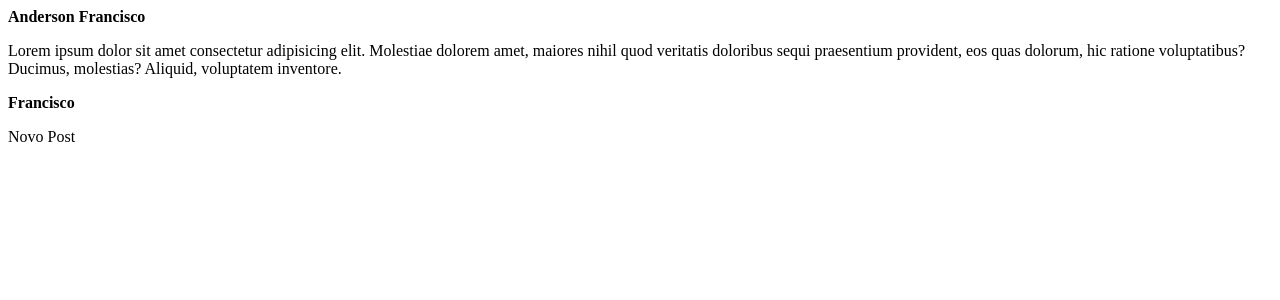
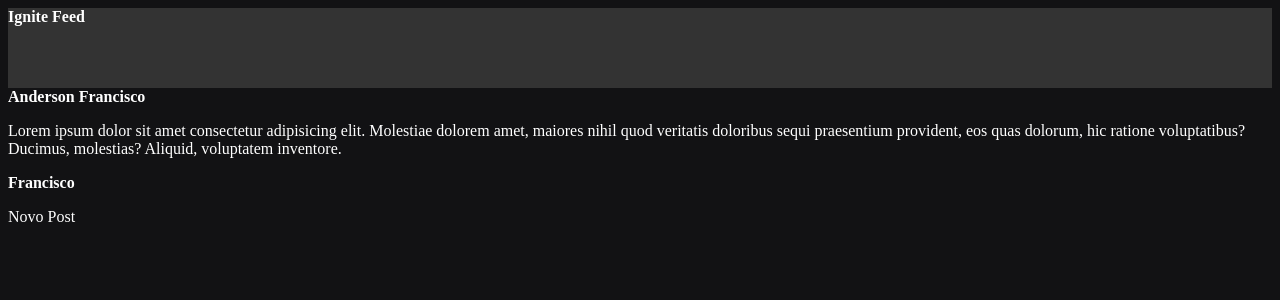
Before and after one commit to andersonigfrancisco/Vite-React, a React (Vite) app: page / in a window 1280 px wide. Shown: the top 300 px of the page. Built offline with nearby package versions, Linux system fonts and the light colour scheme.

Commit message:
:construction_worker: add css modules

```diff
--- a/src/App.jsx
+++ b/src/App.jsx
@@ -1,9 +1,15 @@
+import { Header } from './Components/Header';
 import { Post } from './Post'
+
+
+import './styles.css';
 
 export function App() {
 
   return (
+
     <div>
+      <Header />
       <Post
         author="Anderson Francisco"
         content="Lorem ipsum dolor sit amet consectetur adipisicing elit. Molestiae dolorem amet, maiores nihil quod veritatis doloribus sequi praesentium provident, eos quas dolorum, hic ratione voluptatibus? Ducimus, molestias? Aliquid, voluptatem inventore."
@@ -14,5 +20,6 @@
         content="Novo Post"
       />
     </div>
+
   )
 }
--- /dev/null
+++ b/src/Components/Header.jsx
@@ -0,0 +1,11 @@
+import styles from './Header.module.css'
+
+export function Header(){
+
+  return (
+    <header className={styles.header}>
+      <strong>Ignite Feed</strong>
+    </header>
+
+  );
+}
--- /dev/null
+++ b/src/Components/Header.module.css
@@ -0,0 +1,4 @@
+.header{
+  background:#333;
+  height:80px;
+}
--- /dev/null
+++ b/src/styles.css
@@ -0,0 +1,6 @@
+body{
+
+  background:#121214;
+  color:#fff;
+
+}
```
